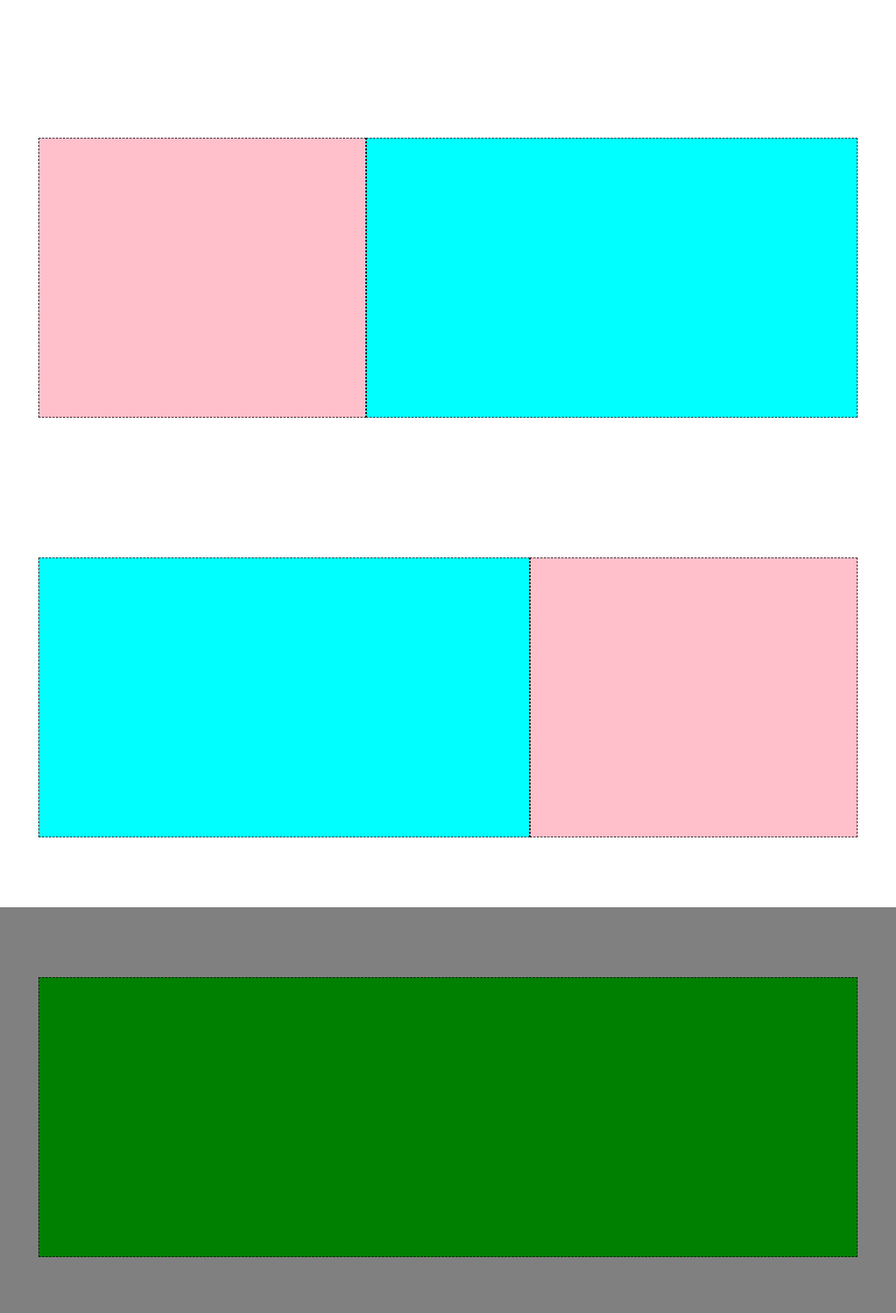
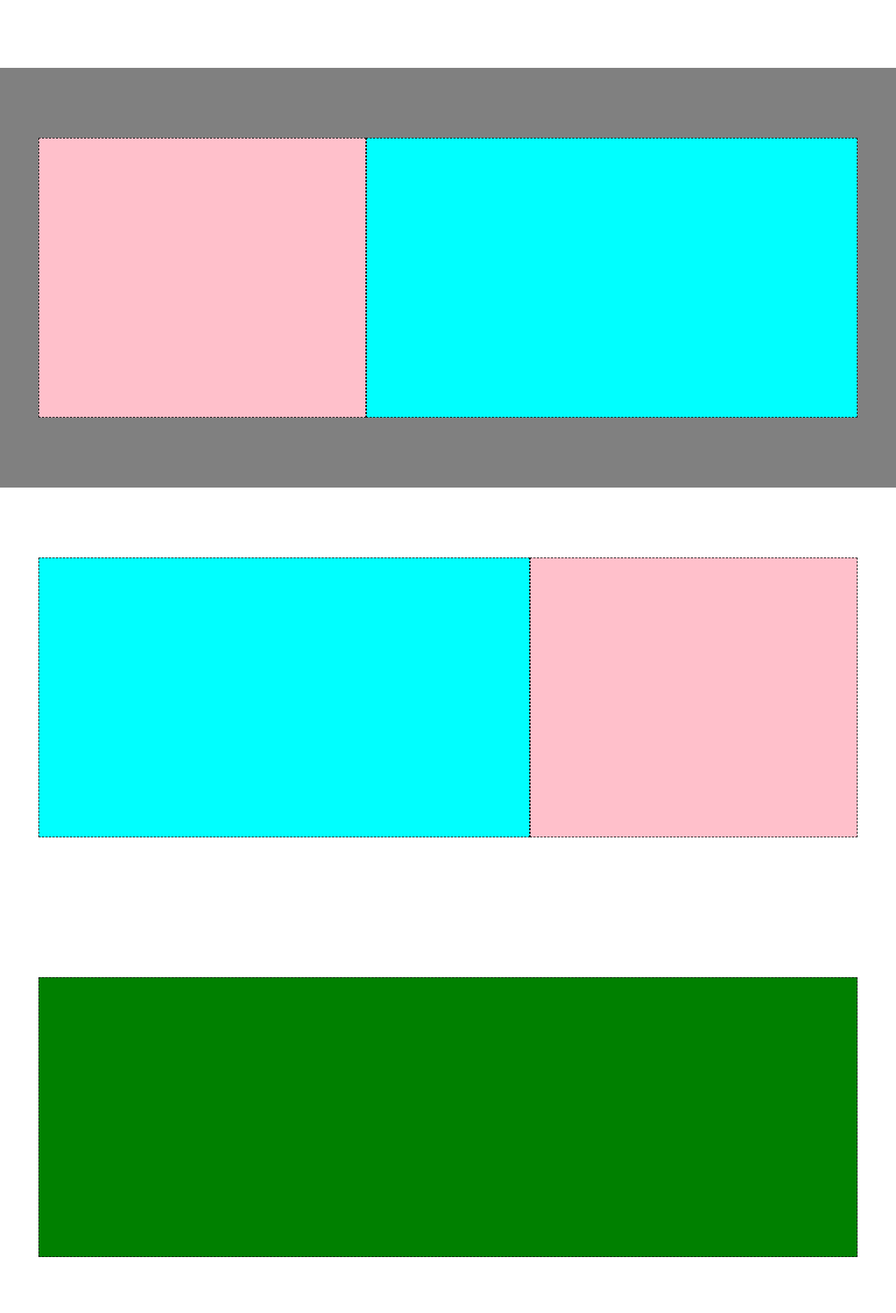
Before and after one commit to MarcoRinaldi98/htmlcss-struttura-discord, a plain HTML site: page index.html in a window 1280 px wide. Shown: the part 1103-2980 px from the top of the page at 70% size. Drawn offline with Linux system fonts and the light colour scheme.

Commit message:
Aggiornamento struttura

```diff
--- a/CSS/style.css
+++ b/CSS/style.css
@@ -107,7 +107,7 @@ main section {
 .small-column {
     width: 40%;
 }
-.bg-gray {
+.bg-color {
     background-color: grey;
 }
 .full-column {
```
